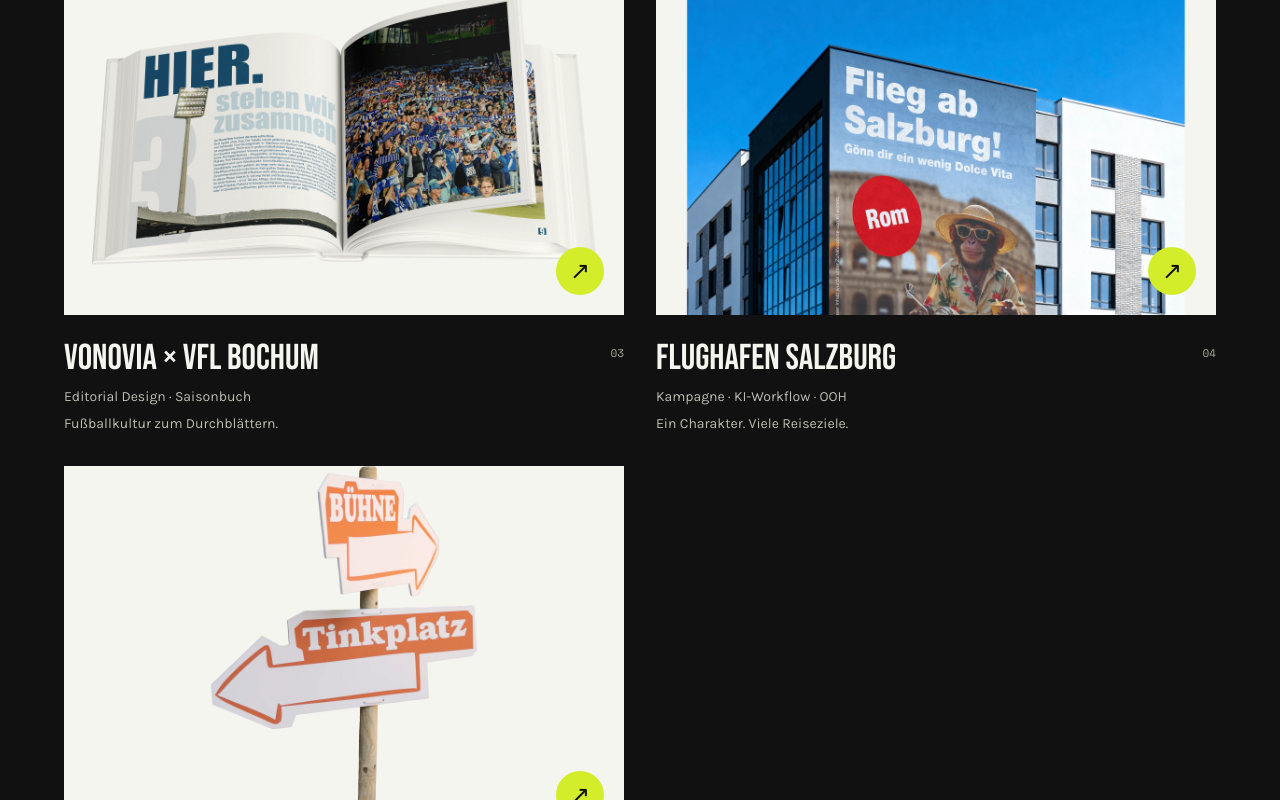
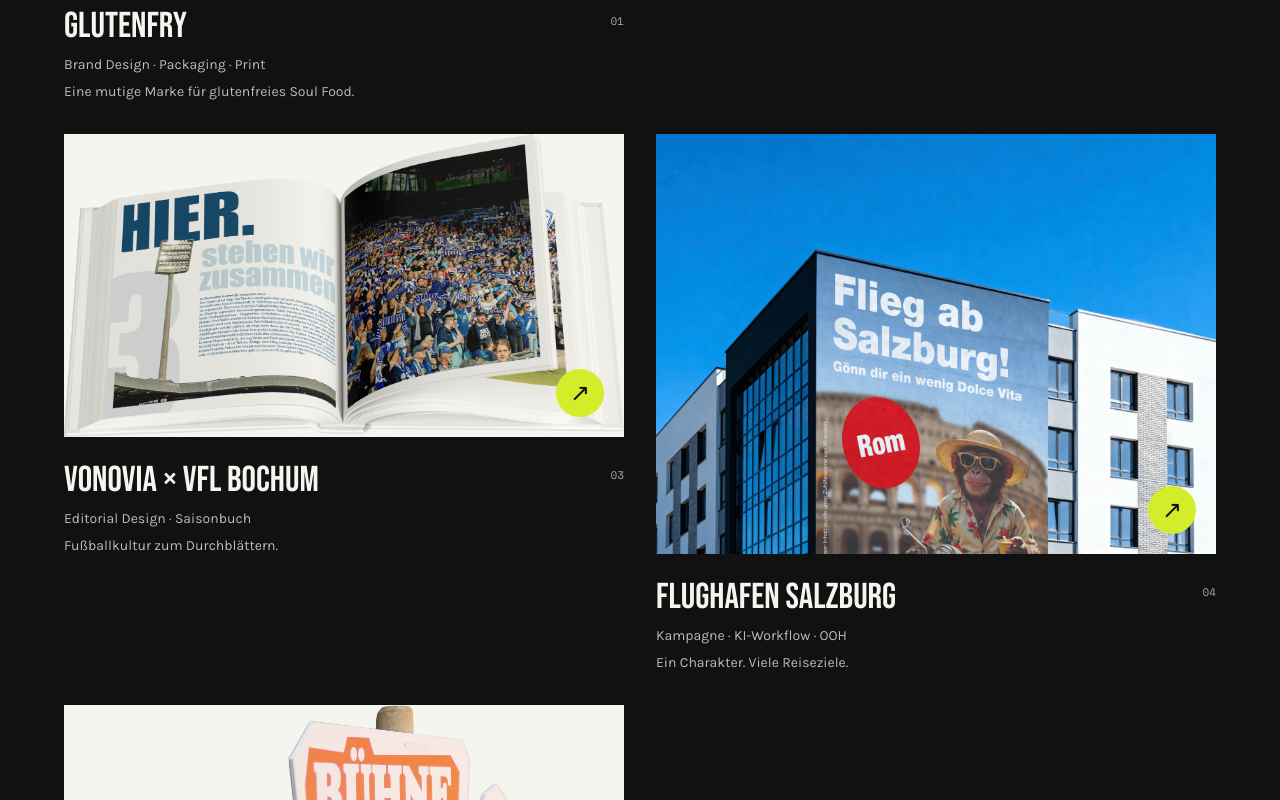
Before and after one commit to Sez-92/philgoodmedia-portfolio, a React (Vite) app: page / in a window 1280 px wide. Shown: the part 1720-2520 px from the top of the page. Built offline with nearby package versions, Linux system fonts and the light colour scheme.

Commit message:
Fix project image proportions, remove light frames and preserve cutout transparency

```diff
--- a/src/App.jsx
+++ b/src/App.jsx
@@ -139,6 +139,8 @@
   .mobile-cards-scroll { display:flex; overflow-x:auto; scroll-snap-type:x mandatory; -webkit-overflow-scrolling:touch; gap:16px; padding:4px 20px 24px; scrollbar-width:none; }
   .mobile-cards-scroll::-webkit-scrollbar { display:none; }
   .mobile-card { flex-shrink:0; width:78vw; max-width:300px; scroll-snap-align:center; background:rgba(16,16,16,0.96); border:1px solid rgba(255,255,255,0.1); overflow:hidden; position:relative; }
+  .mobile-card.cutout-card { background:transparent; border-color:transparent; }
+  .mobile-card.cutout-card::before { display:none; }
   .mobile-card::before { content:''; position:absolute; top:0; left:0; right:0; height:2px; background:${LIME}; }
   .mobile-card-hint { text-align:center; padding:14px 0 4px; font-family:'Space Mono',monospace; font-size:9px; letter-spacing:3px; text-transform:uppercase; color:rgba(255,255,255,0.2); }
   @keyframes pulse { 0%,100%{transform:scale(1);opacity:1;box-shadow:0 0 0 0 rgba(212,237,42,0.5)} 50%{transform:scale(1.35);opacity:0.7;box-shadow:0 0 0 10px rgba(212,237,42,0)} }
@@ -320,19 +322,20 @@
   .case-story p { color:#bdbdb3; font-size:16px; line-height:1.8; }
   @media(max-width:900px) { .case-story { grid-template-columns:1fr; gap:32px; } .case-intro { padding-top:120px; } .case-title { letter-spacing:-1px; } .case-image-stage { height:340px; } }
 
-  /* Consistent full-sized media presentation. */
+  /* Media retains its own proportions; transparent artwork sits on the page. */
   .case-intro { padding-bottom:48px; }
   .case-showcase { max-width:1600px; padding-left:4vw; padding-right:4vw; }
-  .case-image-stage { position:relative; width:100%; height:auto; aspect-ratio:3/2; border:0; padding:0; cursor:zoom-in; overflow:hidden; background:#f5f5f0; }
-  .case-image-stage img { display:block; width:100%; height:100%; object-fit:contain; }
+  .case-image-stage { position:relative; width:100%; height:auto; aspect-ratio:auto; border:0; padding:0; cursor:zoom-in; overflow:hidden; background:transparent; }
+  .case-image-stage img { display:block; width:100%; height:auto; object-fit:contain; }
   .image-expand { position:absolute; right:20px; bottom:20px; background:#111; color:#f5f5f0; padding:12px 18px; font-size:13px; border:1px solid #555; }
-  .case-thumbnails button { width:120px; height:80px; padding:0; border:3px solid transparent; opacity:.65; }
+  .case-thumbnails button { width:120px; height:80px; background:transparent; padding:0; border:3px solid transparent; opacity:.65; }
   .case-thumbnails button.selected { opacity:1; border-color:${LIME}; }
   .case-thumbnails img { object-fit:contain; display:block; }
   .case-gallery-controls { justify-content:space-between; }
-  .project-visual { aspect-ratio:3/2; background:#f5f5f0; }
-  .project-visual img { object-fit:contain; }
-  .project-visual.bank { background:#f5f5f0; }
+  .project-grid { align-items:start; }
+  .project-visual { aspect-ratio:auto; background:transparent; }
+  .project-visual img { width:100%; height:auto; object-fit:contain; }
+  .project-visual.bank { background:transparent; }
   .project-visual.bank img { padding:0; }
   .image-detail { position:fixed; inset:0; width:100vw; max-width:100vw; height:100svh; max-height:100svh; margin:0; padding:0; border:0; background:#141412; color:${WHITE}; }
   .image-detail::backdrop { background:#141412; }
@@ -358,7 +361,7 @@
   @media (max-width:900px) {
     .nav-back { letter-spacing:1px; padding:10px; }
     .case-showcase { padding-left:16px; padding-right:16px; }
-    .case-image-stage { height:auto; aspect-ratio:3/2; }
+    .case-image-stage { height:auto; aspect-ratio:auto; }
     .image-expand { font-size:11px; padding:8px 10px; right:10px; bottom:10px; }
     .case-thumbnails button { width:90px; height:60px; }
     .case-gallery-controls .btn-outline { padding:12px; font-size:12px; }
@@ -555,14 +558,15 @@
 
 /* ── CARD SHARED PIECES ── */
 function CardMedia({ img, id }) {
+  const isCutout = img === "/gf_logo.png" || img === "/gf_result.png";
   return (
-    <div style={{ width:"100%", height:210, position:"relative", overflow:"hidden", background:"#1a1a1a" }}>
+    <div style={{ width:"100%", height:210, position:"relative", overflow:"hidden", background:"transparent" }}>
       {img ? (
         <img
           src={img}
           loading="lazy"
           alt={"Glutenfry – Projektschritt " + id}
-          style={{ width:"100%", height:"100%", objectFit:"cover", objectPosition:"center", display:"block", transition:"transform 0.6s cubic-bezier(0.23,1,0.32,1)" }}
+          style={{ width:"100%", height:"100%", objectFit:isCutout ? "contain" : "cover", objectPosition:"center", display:"block", transition:"transform 0.6s cubic-bezier(0.23,1,0.32,1)" }}
           onMouseEnter={e => e.currentTarget.style.transform = "scale(1.06)"}
           onMouseLeave={e => e.currentTarget.style.transform = "scale(1)"}
         />
@@ -591,6 +595,7 @@
 /* ── DESKTOP SPREAD CARD ── */
 function SpreadCard({ card, hoveredCard, setHoveredCard }) {
   const isHovered = hoveredCard === card.id;
+  const isCutout = card.img === "/gf_logo.png" || card.img === "/gf_result.png";
   const isDimmed  = hoveredCard !== null && !isHovered;
   return (
     <div
@@ -603,10 +608,10 @@
         transform: isHovered ? "rotate(0deg) translateY(-44px) scale(1.12)" : "rotate(" + card.rot + "deg)",
         opacity: isDimmed ? 0.42 : 1,
         filter: isDimmed ? "brightness(0.48) saturate(0.6)" : "none",
-        border: "1px solid " + (isHovered ? LIME : "rgba(255,255,255,0.1)"),
-        background:"rgba(16,16,16,0.96)", overflow:"hidden", cursor:"none",
+        border: isCutout ? "1px solid transparent" : "1px solid " + (isHovered ? LIME : "rgba(255,255,255,0.1)"),
+        background:isCutout ? "transparent" : "rgba(16,16,16,0.96)", overflow:"hidden", cursor:"none",
         transition:"all 0.52s cubic-bezier(0.23,1,0.32,1)",
-        boxShadow: isHovered ? "0 70px 130px rgba(0,0,0,0.98),0 0 70px rgba(212,237,42,0.14)" : "0 20px 50px rgba(0,0,0,0.6)",
+        boxShadow: isCutout ? "none" : isHovered ? "0 70px 130px rgba(0,0,0,0.98),0 0 70px rgba(212,237,42,0.14)" : "0 20px 50px rgba(0,0,0,0.6)",
       }}
       tabIndex={0}
       onFocus={() => setHoveredCard(card.id)}
@@ -628,7 +633,7 @@
       <p className="mobile-card-hint">Wischen, um den Prozess zu entdecken →</p>
       <div className="mobile-cards-scroll">
         {GLUTENFRY_CARDS.map(card => (
-          <div key={card.id} className="mobile-card">
+          <div key={card.id} className={"mobile-card" + ([2,5].includes(card.id) ? " cutout-card" : "")}>
             <CardMedia img={card.img} id={card.id} />
             <CardBody card={card} />
           </div>
@@ -838,21 +843,21 @@
 const PROJECTS = [
   {page:"glutenfry",title:"Glutenfry",description:"Eine mutige Marke für glutenfreies Soul Food.",category:"Brand Design · Packaging · Print",img:"/gf_brand.png"},
   {page:"volksbank",title:"Dortmunder Volksbank",description:"Veränderung sichtbar machen. Digital und gedruckt.",category:"Art Direction · Geschäftsbericht",img:"/vob_laptop.png"},
-  {page:"vonovia",title:"Vonovia × VfL Bochum",description:"Fußballkultur zum Durchblättern.",category:"Editorial Design · Saisonbuch",img:"/projects/vonovia-1.webp",year:"2025/26",role:"Art Direction · Editorial Design · Layout",headline:"EIN VEREIN.\nVIELE GESCHICHTEN.",intro:"Das Saisonbuch für Vonovia und den VfL Bochum 1848 verbindet Fußball, Nachbarschaft und die Emotionen des Ruhrgebiets in einem quadratischen Buchformat.",steps:[
+  {page:"vonovia",title:"Vonovia × VfL Bochum",description:"Fußballkultur zum Durchblättern.",category:"Editorial Design · Saisonbuch",img:"/projects/vonovia-1-detail.webp",year:"2025/26",role:"Art Direction · Editorial Design · Layout",headline:"EIN VEREIN.\nVIELE GESCHICHTEN.",intro:"Das Saisonbuch für Vonovia und den VfL Bochum 1848 verbindet Fußball, Nachbarschaft und die Emotionen des Ruhrgebiets in einem quadratischen Buchformat.",steps:[
     ["Die Aufgabe","Ein Saisonbuch gestalten, das die Verbundenheit zwischen Hauptsponsor, Verein und Region sichtbar macht."],
     ["Die Idee","Ein flexibles Magazinraster verbindet Bildstrecken, Spielerporträts und Infografiken. Prägnante Typografie und Cutout-Collagen geben den Geschichten ihren eigenen Rhythmus."],
     ["Die Umsetzung","Editorial Design und Layout bis zur Druckvorstufe: Doppelseiten, Composings und ein quadratisches Sonderformat als zusammenhängendes Buchkonzept."]
-  ],images:[{src:"/projects/vonovia-1.webp",alt:"Aufgeschlagenes Saisonbuch mit einer Stadion-Bildstrecke",caption:"Editorial Design: große Bilder und klare Schrifthierarchien."},{src:"/projects/vonovia-2.webp",alt:"Cover-Mockup des Saisonbuchs",caption:"Ein quadratisches Buchformat für eine Saison voller Geschichten."},{src:"/projects/vonovia-3.webp",alt:"Vorder- und Rückseite des Saisonbuchs Zuhause ist hier",caption:"Der Buchumschlag: Zuhause ist hier."}]},
-  {page:"salzburg",title:"Flughafen Salzburg",description:"Ein Charakter. Viele Reiseziele.",category:"Kampagne · KI-Workflow · OOH",img:"/projects/salzburg-1.webp",year:"2026",role:"Art Direction · Campaign Design · KI-Workflow",headline:"FLIEG AB\nSALZBURG!",intro:"Eine humorvolle Ganzjahreskampagne zum 100-jährigen Jubiläum des Salzburg Airport. Ein wiederkehrender Affen-Charakter macht unterschiedliche Reiseziele zu einer erkennbaren Kampagnenwelt.",steps:[
+  ],images:[{src:"/projects/vonovia-1-detail.webp",alt:"Aufgeschlagenes Saisonbuch mit einer Stadion-Bildstrecke",caption:"Editorial Design: große Bilder und klare Schrifthierarchien."},{src:"/projects/vonovia-2-detail.webp",alt:"Cover-Mockup des Saisonbuchs",caption:"Ein quadratisches Buchformat für eine Saison voller Geschichten."},{src:"/projects/vonovia-3-detail.webp",alt:"Vorder- und Rückseite des Saisonbuchs Zuhause ist hier",caption:"Der Buchumschlag: Zuhause ist hier."}]},
+  {page:"salzburg",title:"Flughafen Salzburg",description:"Ein Charakter. Viele Reiseziele.",category:"Kampagne · KI-Workflow · OOH",img:"/projects/salzburg-1-detail.webp",year:"2026",role:"Art Direction · Campaign Design · KI-Workflow",headline:"FLIEG AB\nSALZBURG!",intro:"Eine humorvolle Ganzjahreskampagne zum 100-jährigen Jubiläum des Salzburg Airport. Ein wiederkehrender Affen-Charakter macht unterschiedliche Reiseziele zu einer erkennbaren Kampagnenwelt.",steps:[
     ["Die Aufgabe","Eine Dachkampagne entwickeln, die über das gesamte Jahr für unterschiedliche Reiseziele funktioniert und die Jubiläums-CI aufgreift."],
     ["Die Idee","Ein zentraler Charakter schafft Wiedererkennung. Neue Reiseziele und saisonale Anlässe lassen sich innerhalb derselben visuellen Sprache erzählen."],
     ["Die Umsetzung","KI-Generierung, Prompting und Harmonisierung der Motive sowie Adaptionen für OOH-Großflächen, Print-Folder, Social Media und QR-Landingpages."]
-  ],images:[{src:"/projects/salzburg-1.webp",alt:"Flieg ab Salzburg als großflächige Außenwerbung an einer Fassade",caption:"Die Kampagne im öffentlichen Raum."},{src:"/projects/salzburg-2.webp",alt:"Salzburg-Kampagnenmotiv auf einer Außenwerbefläche",caption:"Wiedererkennung über verschiedene Formate hinweg."},{src:"/projects/salzburg-3.webp",alt:"Weitere Anwendung der Salzburg-Flughafenkampagne",caption:"Ein konsistenter Kampagnenauftritt in weiteren Anwendungen."}]},
-  {page:"vestische",title:"125 Jahre Vestische",description:"Ein Jubiläum, das im Gedächtnis bleibt.",category:"Eventbranding · Kampagne · Print",img:"/projects/vestische-1.webp",year:"125-jähriges Jubiläum",role:"Art Direction · Key Visual · Event-Werbemittel",headline:"125 JAHRE.\nMITTEN IM LEBEN.",intro:"Für das Jubiläum der Vestischen Straßenbahnen entstand ein Event- und Branding-Konzept, das regionale Verbundenheit mit einem durchgängigen visuellen Auftritt verbindet.",steps:[
+  ],images:[{src:"/projects/salzburg-1-detail.webp",alt:"Flieg ab Salzburg als großflächige Außenwerbung an einer Fassade",caption:"Die Kampagne im öffentlichen Raum."},{src:"/projects/salzburg-2-detail.webp",alt:"Salzburg-Kampagnenmotiv auf einer Außenwerbefläche",caption:"Wiedererkennung über verschiedene Formate hinweg."},{src:"/projects/salzburg-3-detail.webp",alt:"Weitere Anwendung der Salzburg-Flughafenkampagne",caption:"Ein konsistenter Kampagnenauftritt in weiteren Anwendungen."}]},
+  {page:"vestische",title:"125 Jahre Vestische",description:"Ein Jubiläum, das im Gedächtnis bleibt.",category:"Eventbranding · Kampagne · Print",img:"/projects/vestische-1-detail.webp",year:"125-jähriges Jubiläum",role:"Art Direction · Key Visual · Event-Werbemittel",headline:"125 JAHRE.\nMITTEN IM LEBEN.",intro:"Für das Jubiläum der Vestischen Straßenbahnen entstand ein Event- und Branding-Konzept, das regionale Verbundenheit mit einem durchgängigen visuellen Auftritt verbindet.",steps:[
     ["Die Aufgabe","Das 125-jährige Bestehen als zusammenhängendes Markenerlebnis gestalten – im öffentlichen Raum und auf dem Veranstaltungsgelände."],
     ["Die Idee","Ein prägnantes Jubiläumsdesign verbindet große Werbeflächen mit kleinen, persönlichen Details. So entsteht Wiedererkennung an jedem Kontaktpunkt."],
     ["Die Umsetzung","Key Visual und Werbemittel: von Einladungen und Magazinen über Banner und Leitsysteme bis zu digitalen Adaptionen und Bus-Branding."]
-  ],images:[{src:"/projects/vestische-1.webp",alt:"Gestaltete Wegweiser für Bühne und Trinkplatz beim Vestische-Jubiläum",caption:"Orientierung mit Charakter: das Leitsystem auf dem Event."},{src:"/projects/vestische-2.webp",alt:"Event-Teamshirt mit dem Schriftzug Vest Team",caption:"Ein einheitlicher Auftritt für das Event-Team."}]}
+  ],images:[{src:"/projects/vestische-1-detail.webp",alt:"Gestaltete Wegweiser für Bühne und Trinkplatz beim Vestische-Jubiläum",caption:"Orientierung mit Charakter: das Leitsystem auf dem Event."},{src:"/projects/vestische-2-detail.webp",alt:"Event-Teamshirt mit dem Schriftzug Vest Team",caption:"Ein einheitlicher Auftritt für das Event-Team."}]}
 ];
 
 function ImageDetail({ image, onClose }) {
@@ -865,7 +870,7 @@
   }, []);
   return <dialog ref={ref} className="image-detail" aria-label="Projektmotiv in Großansicht" onClose={onClose} onClick={e=>{if(e.target===ref.current)ref.current.close();}}>
     <div className="image-detail-toolbar"><p>{image.caption}</p><button autoFocus className="poster-control" onClick={()=>ref.current.close()}>Schließen ×</button></div>
-    <div className="image-detail-body"><img src={image.src.replace('.webp','-detail.webp')} alt={image.alt}/></div>
+    <div className="image-detail-body"><img src={image.src} alt={image.alt}/></div>
   </dialog>;
 }
 
@@ -1087,7 +1092,7 @@
                   if (e.metaKey || e.ctrlKey || e.shiftKey || e.altKey) return;
                   e.preventDefault(); navigateTo(project.page);
                 }}>
-                  <div className={"project-visual"+(["volksbank","vonovia","salzburg"].includes(project.page) ? " bank" : "")}><img src={project.img} alt={project.title+" – "+project.description} loading="lazy" width="1000" height="800" /><span className="project-open" aria-hidden="true">↗</span></div>
+                  <div className={"project-visual"+(["volksbank","vonovia","salzburg"].includes(project.page) ? " bank" : "")}><img src={project.img} alt={project.title+" – "+project.description} loading="lazy"  /><span className="project-open" aria-hidden="true">↗</span></div>
                   <div className="project-meta"><div><h3>{project.title}</h3><p>{project.category}</p><p>{project.description}</p></div><span className="project-index">0{i+1}</span></div>
                 </a>)}
               </div>
```
